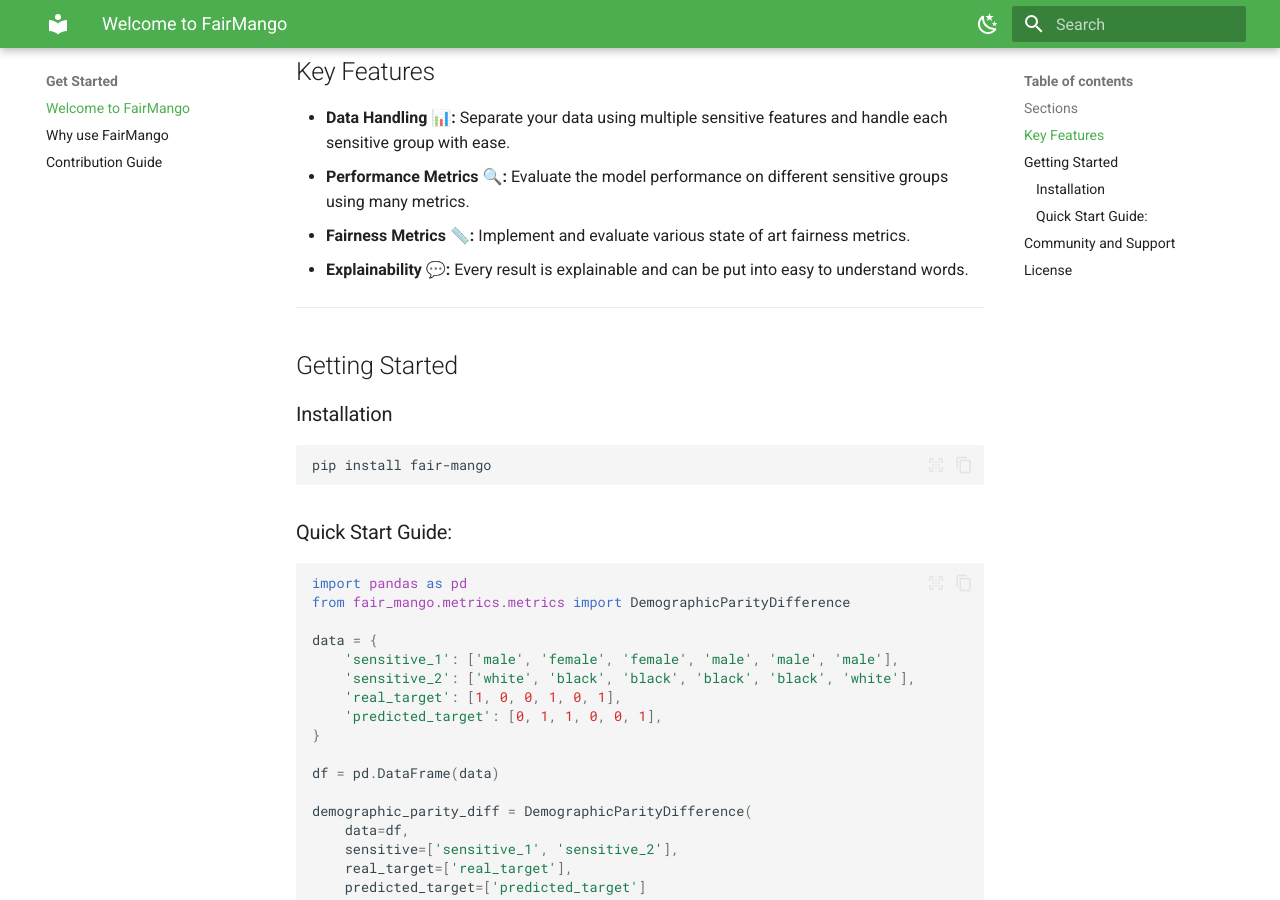
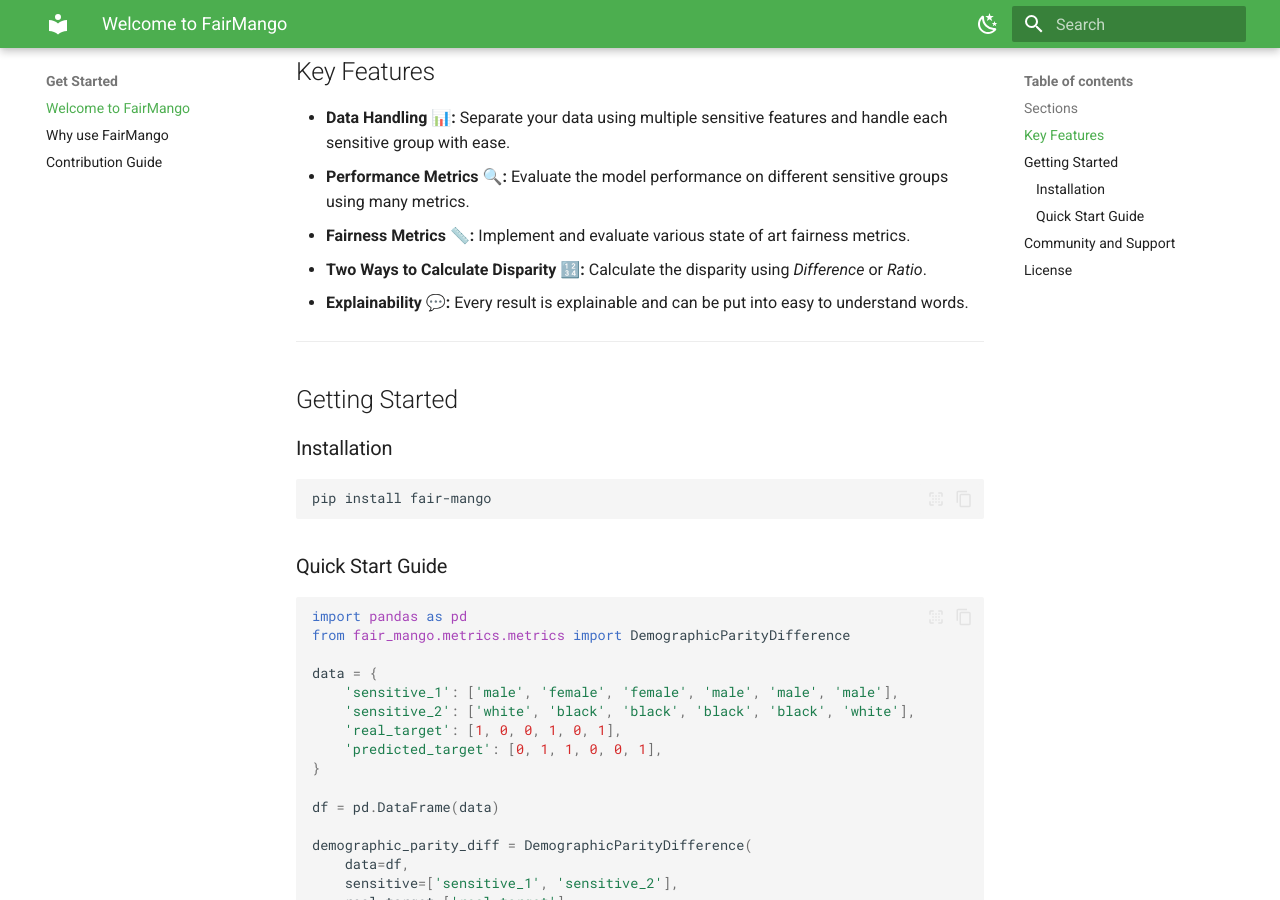
Before and after one commit to datategy/Fair-Mango, an MkDocs documentation site: the page built from docs/index.md, in a window 1280 px wide and 900 px high, scrolled down 679 px. Built offline with MkDocs 1.6.1 and Material for MkDocs 9.7.7, drawn with Linux system fonts in a browser that asks for light colours.

Commit message:
MAINT: Fixed typos

````diff
--- a/docs/index.md
+++ b/docs/index.md
@@ -22,6 +22,7 @@
 - **Data Handling 📊:** Separate your data using multiple sensitive features and handle each sensitive group with ease.
 - **Performance Metrics 🔍:** Evaluate the model performance on different sensitive groups using many metrics.
 - **Fairness Metrics 📏:** Implement and evaluate various state of art fairness metrics.
+- **Two Ways to Calculate Disparity 🔢:** Calculate the disparity using *Difference* or *Ratio*.
 - **Explainability 💬:** Every result is explainable and can be put into easy to understand words.
 
 ---
@@ -34,7 +35,7 @@
 pip install fair-mango
 ```
 
-### Quick Start Guide:
+### Quick Start Guide
 
 ```python
 import pandas as pd
````
Also changed, not shown: docs/concepts/fpr_parity.md (+1 -1 lines).
